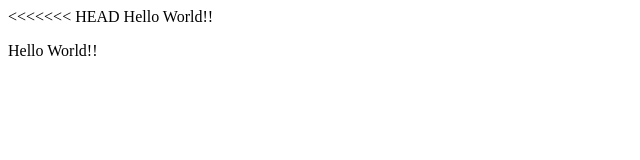
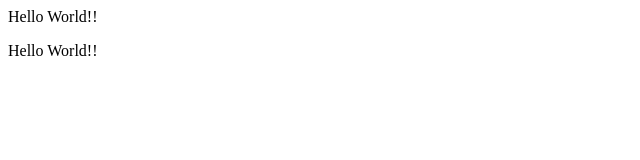
Before and after one commit to pinkflamingo-coder/FisheyeTest, a plain HTML site: page index.html in a window 1280 px wide. Shown: the whole page, without its empty margins (0-640 px from the left). Drawn offline with Linux system fonts and the light colour scheme.

Commit message:
TEST-3: t
TEST-3: t

```diff
--- a/index.html
+++ b/index.html
@@ -1,7 +1,7 @@
 <html>
-<<<<<<< HEAD
 
 Hello World!!
 
     <p>Hello World!!</p>
+
 </html>
```
